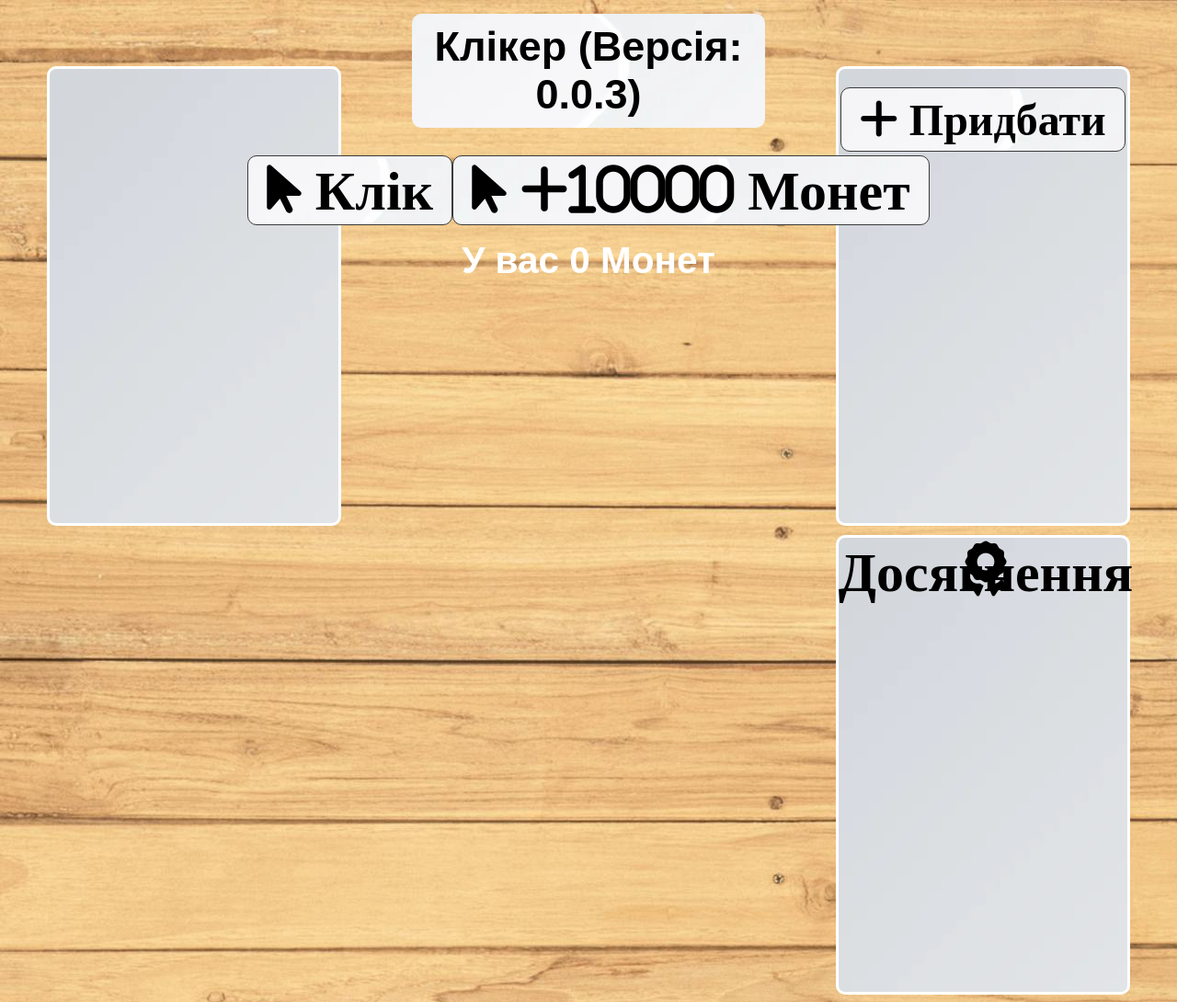
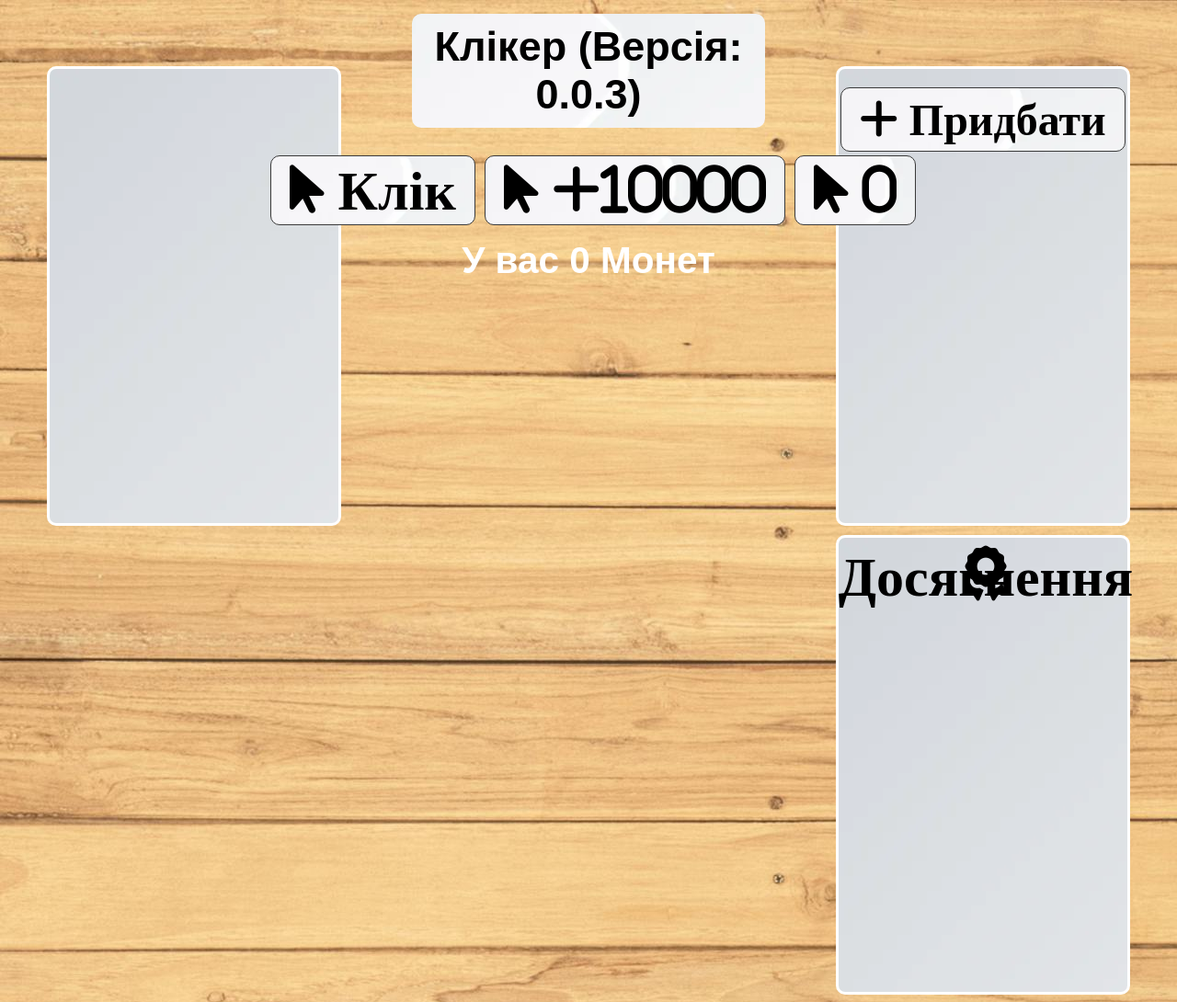
Before and after one commit to Monobladegg/clicker-game, a plain HTML site: page Index.html in a window 1280 px wide. Shown: the top 1090 px of the page at 92% size. Drawn offline with Linux system fonts and the light colour scheme.

Commit message:
Updates cheats and minor edits

```diff
--- a/Index.html
+++ b/Index.html
@@ -20,8 +20,11 @@
         <button class="btn-click-counter">
           <i class="fa-solid fa-arrow-pointer fa-2xl"> Клік</i>
         </button>
-        <button class="btn-click-counter js-cheats">
-          <i class="fa-solid fa-arrow-pointer fa-2xl"> +10000 Монет</i>
+        <button class="btn-click-counter js-cheats-10000">
+          <i class="fa-solid fa-arrow-pointer fa-2xl"> +10000</i>
+        </button>
+        <button class="btn-click-counter js-cheats-0">
+          <i class="fa-solid fa-arrow-pointer fa-2xl"> 0</i>
         </button>
       </div>
       <div class="div-money div-money-two">
@@ -45,7 +48,7 @@
         </span>
       </div>
       <div class="achievements">
-        <h3 class="achievements-text">
+        <h3 class="achievements-text-title">
           <i class="fa-solid fa-award fa-2xl"> Досягнення</i>
         </h3>
       </div>
--- a/src/script/main-script.js
+++ b/src/script/main-script.js
@@ -70,8 +70,13 @@ document.querySelector('.improvement-btn').addEventListener('click', () => {
     document.querySelector(".indexes-text-two").innerHTML = `За 1 секунду - ${autoAddMoney} монет`;
   }
 })
-document.querySelector('.js-cheats').addEventListener('click', () => {
+document.querySelector(".js-cheats-10000").addEventListener("click", () => {
   money += 10000;
+  displayMoney();
+  saveCookiesMoney();
+});
+document.querySelector(".js-cheats-0").addEventListener("click", () => {
+  money = 0;
   displayMoney();
   saveCookiesMoney();
 })
--- a/src/style/style.css
+++ b/src/style/style.css
@@ -38,6 +38,8 @@ body {
   font-family: 'Rubik', sans-serif;
   cursor: pointer;
   transition: 0.1s;
+  margin-left: 10px;
+  margin-right: 0px;
 }
 .btn-click-counter:hover {
   scale: 1.1;
@@ -114,8 +116,8 @@ body {
   text-align: center;
   margin-bottom: 20px;
 }
-.achievements-text {
-  margin-top: 20px;
+.achievements-text-title {
+  margin-top: 25px;
   color: rgb(0, 0, 0);
   font-weight: bold;
   font-size: 30px;
```
